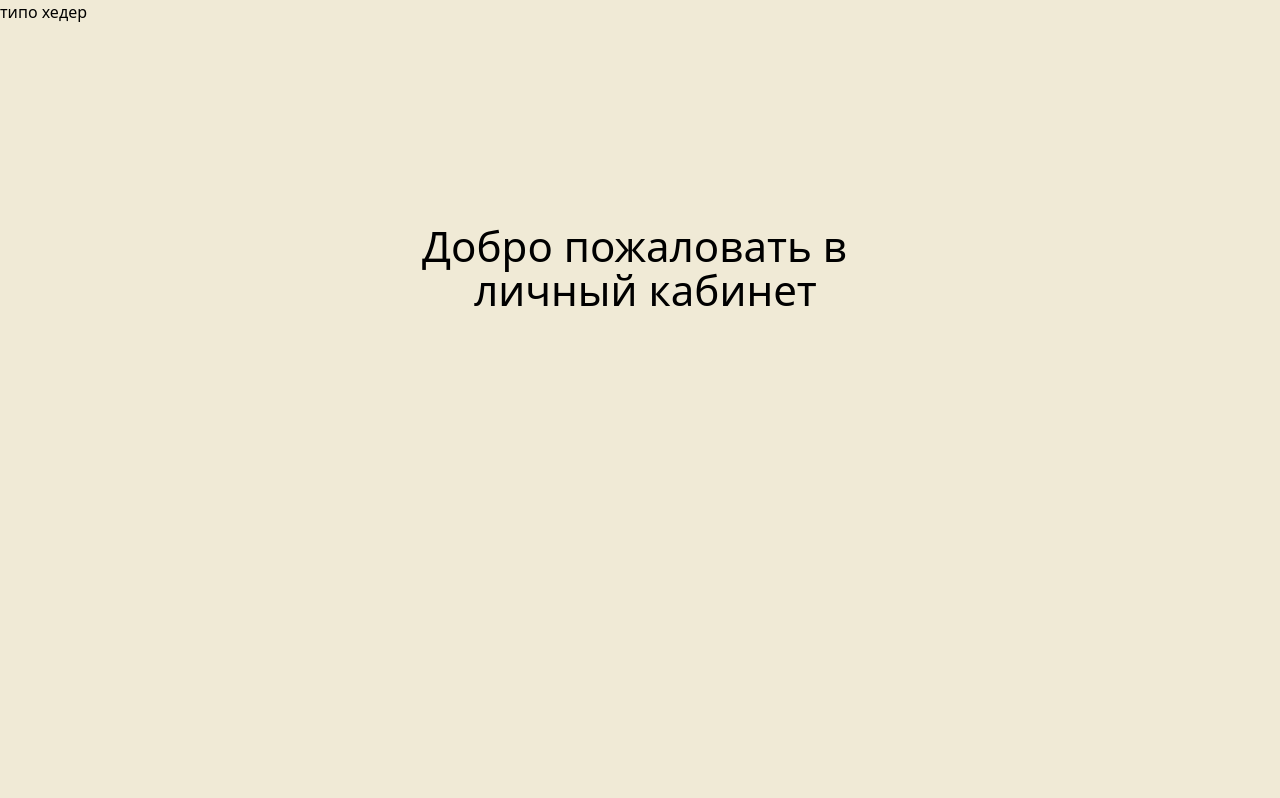
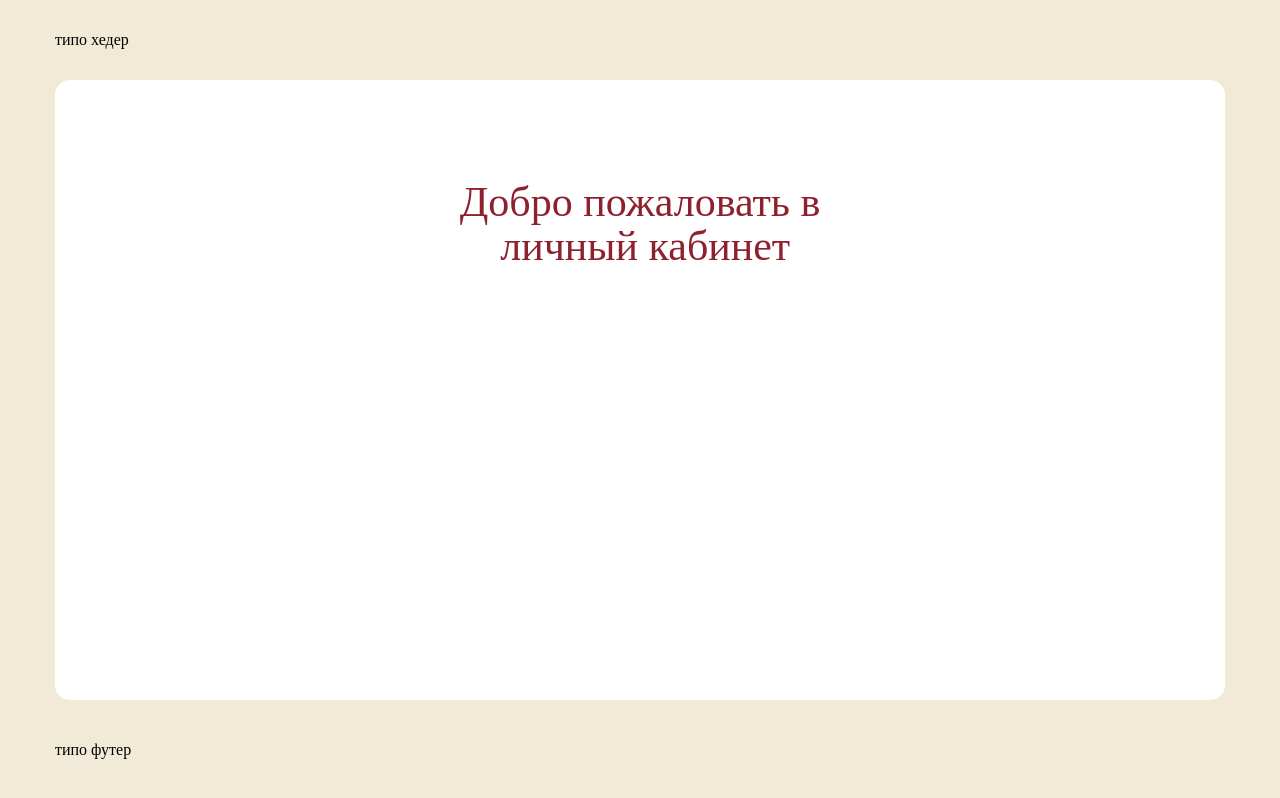
Before and after one commit to Maksimpv1/abiturient, a Next.js app: page /welcom in a window 1280 px wide. Built offline with nearby package versions, Linux system fonts and the light colour scheme.

Commit message:
refactor structure

```diff
--- /dev/null
+++ b/src/app/(main)/MainLayout.module.css
@@ -0,0 +1,43 @@
+.layoutWrapper {
+    display: flex;
+    flex-direction: column;
+    min-height: 100vh;
+}
+
+.ui_wrapper{
+    width: 100%;
+    display: flex;
+    justify-content: center;
+    align-items: center;
+}
+.headerContainer {
+    width: 1170px;
+    height: 80px;
+    display: flex;
+    justify-content: space-between;
+    align-items: center;
+}
+
+.mainWrapper {
+    display: flex;
+    justify-content: center;
+    align-items: center;
+    flex:1;
+    flex-direction: column;
+}
+
+.mainContainer {
+    flex:1;
+    background-color: #FFFFFF;
+    border-radius: 15px;
+    width: 1170px;
+    margin:0;
+}
+
+.footerContainer {
+    width: 1170px;
+    height: 100px;
+    display: flex;
+    justify-content: space-between;
+    align-items: center;
+}
--- a/src/app/(main)/layout.tsx
+++ b/src/app/(main)/layout.tsx
@@ -1,12 +1,28 @@
-import React, { Children, PropsWithChildren } from "react";
+import React from "react";
+import styles from "./MainLayout.module.css"
 
-const MainLoyout = async ({ children }: { children: React.ReactNode }) => {
+const MainLoyout = ({ children }: { children: React.ReactNode }) => {
   return (
-    <div>
-      {" "}
-      <p>типо хедер</p>
-      {children}
+    <div className={styles.layoutWrapper} >
+      <div className={styles.ui_wrapper}>
+        <div className={styles.headerContainer}>
+          <p>типо хедер</p>
+        </div>
+      </div>
+
+      <div className={styles.mainWrapper}>
+        <div className={styles.mainContainer}>
+          {children}
+        </div>
+      </div>
+
+      <div className={styles.ui_wrapper}>
+        <div className={styles.footerContainer}>
+          <p>типо футер</p>
+        </div>
+      </div>
     </div>
   );
 };
+
 export default MainLoyout;
--- a/src/app/(main)/welcom/Welcom.style.ts
+++ b/src/app/(main)/welcom/Welcom.style.ts
@@ -5,11 +5,13 @@ import {
 import { styled } from "styled-components";
 
 export const WrapperW = styled(Wrapper)`
-  margin-top: 200px;
+  margin-top: 100px;
 `;
 
 export const TitleW = styled(Title)`
   white-space: pre-wrap;
   text-align: center;
   line-height: 44px;
+  font-weight: 150;
+  color: #8D212D;
 `;
--- a/src/app/(main)/welcom/page.tsx
+++ b/src/app/(main)/welcom/page.tsx
@@ -11,7 +11,7 @@ const Welcom = () => {
     <Container>
       <SC.WrapperW>
         <SC.TitleW>
-          Добро пожаловать в <br /> личный кабинет
+          Добро пожаловать в<br /> личный кабинет
         </SC.TitleW>
       </SC.WrapperW>
     </Container>
--- a/src/app/globals.css
+++ b/src/app/globals.css
@@ -2,11 +2,8 @@
 @tailwind components;
 @tailwind utilities;
 
-@import url("https://fonts.googleapis.com/css2?family=Inter:wght@400;500&display=swap");
+@import url('https://fonts.googleapis.com/css2?family=Bebas+Neue&family=Edu+AU+VIC+WA+NT+Pre:wght@500&family=Inter:ital,opsz,wght@0,14..32,100..900;1,14..32,100..900&family=Oswald:wght@200..700&family=Playwrite+SK:wght@100..400&display=swap');
 
-* {
-  font-family: var(--font-inter), sans-serif;
-}
 
 html {
   height: 100%;
@@ -15,14 +12,15 @@ html {
 body {
   background-color: #f7f8fa;
   height: 100%;
-  font-family: var(--font-inter), sans-serif;
+  font-family: "Edu AU VIC WA NT Pre", serif;
   margin: 0;
   padding: 0;
   background-color: #f0ead6;
 }
 
 h2 {
-  font-family: var(--font-inter), sans-serif;
-  margin: 0;
-  letter-spacing: 0;
+  font-family: "Edu AU VIC WA NT Pre", cursive;
+  font-optical-sizing: auto;
+  font-weight: 500;
+  font-style: normal;
 }
--- a/src/app/layout.tsx
+++ b/src/app/layout.tsx
@@ -1,22 +1,11 @@
 import type { Metadata } from "next";
-import localFont from "next/font/local";
 import "./globals.css";
 import Providers from "./providers/Providers";
 
-const geistSans = localFont({
-  src: "./fonts/GeistVF.woff",
-  variable: "--font-geist-sans",
-  weight: "100 900",
-});
-const geistMono = localFont({
-  src: "./fonts/GeistMonoVF.woff",
-  variable: "--font-geist-mono",
-  weight: "100 900",
-});
+
 
 export const metadata: Metadata = {
-  title: "Create Next App",
-  description: "Generated by create next app",
+  title: "Abiturient",
 };
 
 export default function RootLayout({
@@ -27,7 +16,7 @@ export default function RootLayout({
   return (
     <html lang="en">
       <body
-        className={`${geistSans.variable} ${geistMono.variable} antialiased`}
+        className={` no-tailwindcss`}
       >
         <Providers>{children}</Providers>
       </body>
```
